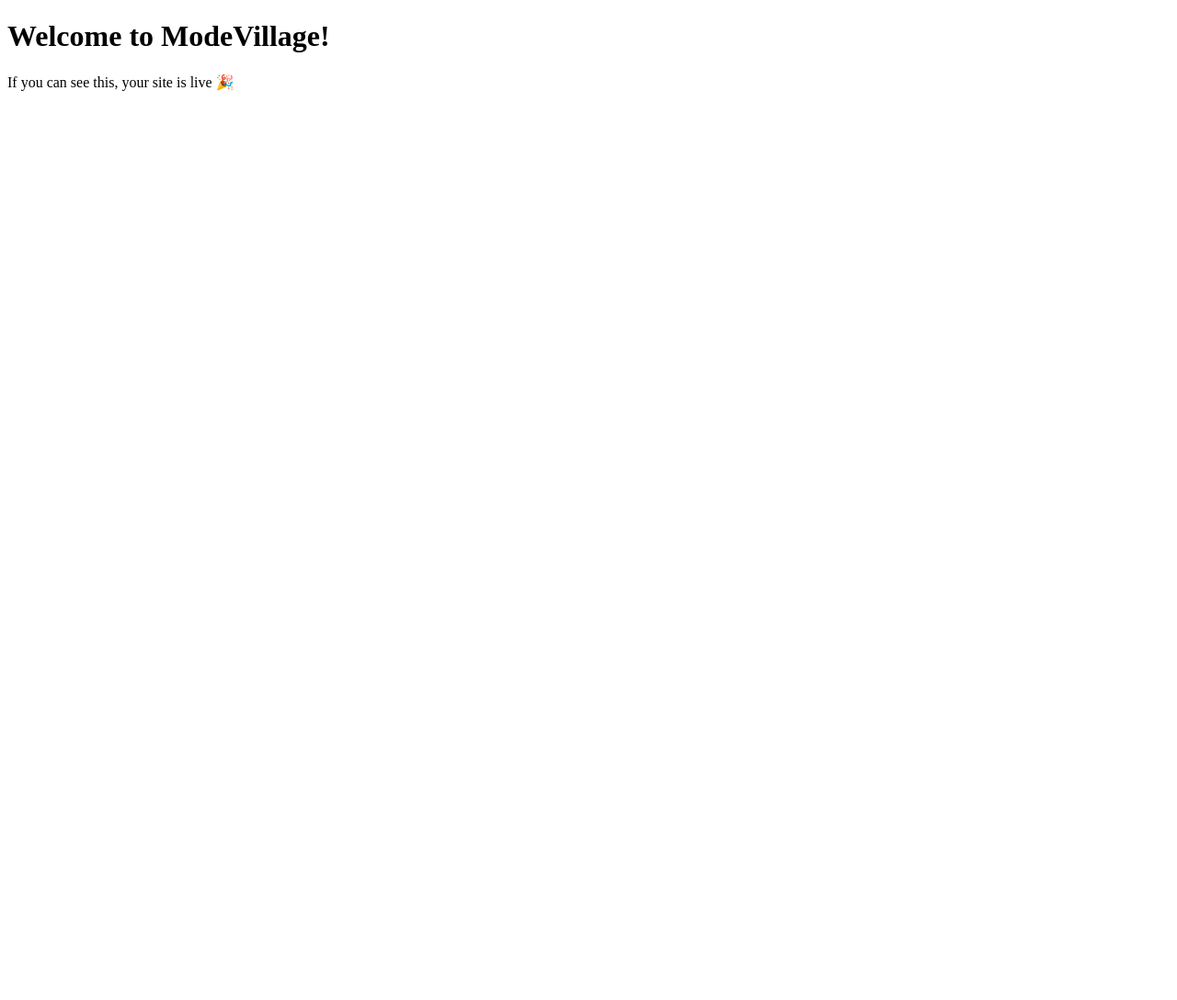
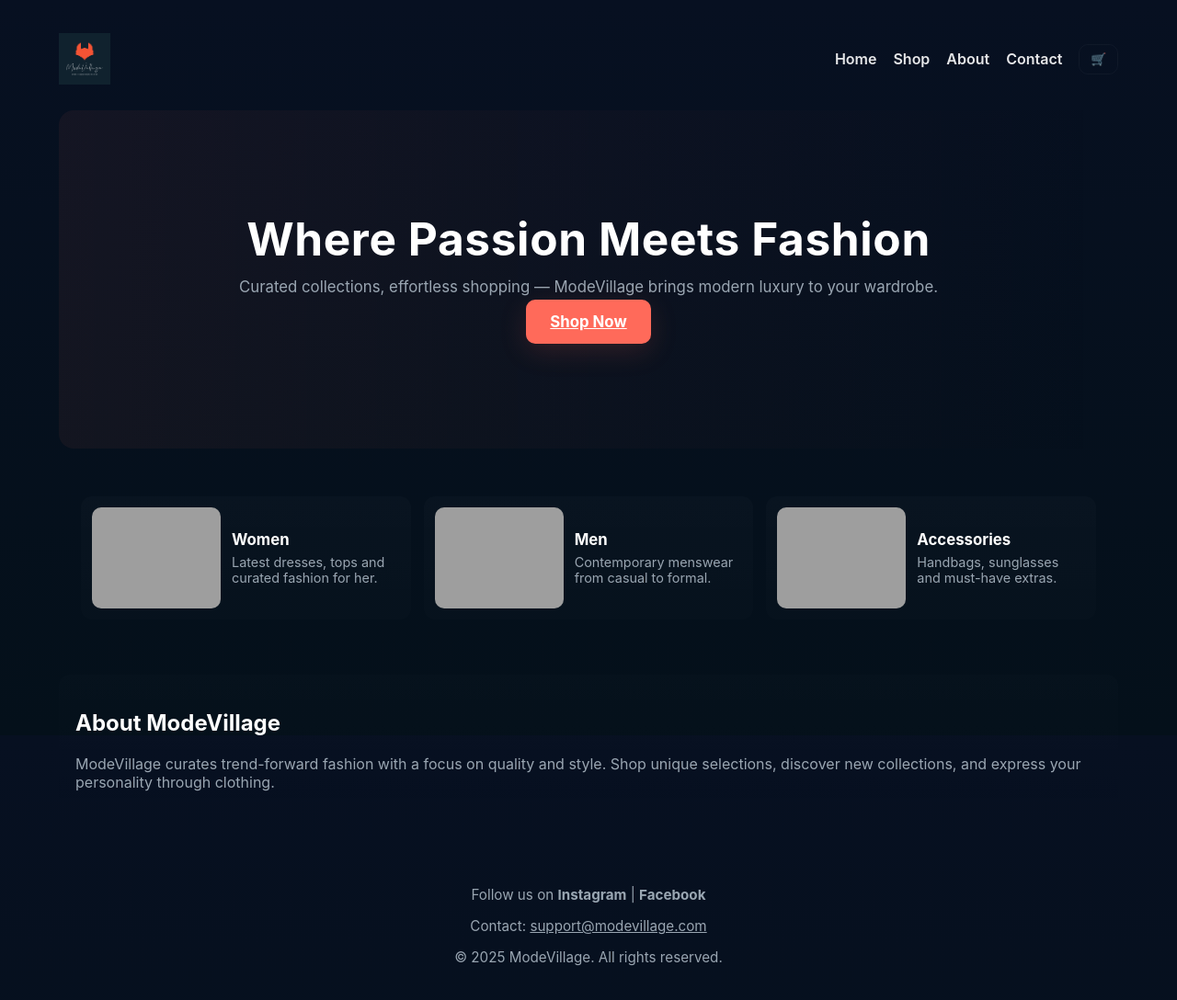
Before and after one commit to singhjaspal2214/ModeViilage, a plain HTML site: page index.html in a window 1280 px wide. Shown: the whole page at 92% size. Before the commit the page ends 800 px from the top, so only its background shows below. Drawn offline with Linux system fonts and the light colour scheme; grey boxes are pictures that could not be loaded.

Commit message:
Add files via upload

```diff
--- a/index.html
+++ b/index.html
@@ -1,12 +1,82 @@
-<!DOCTYPE html>
+<!doctype html>
 <html lang="en">
 <head>
-  <meta charset="UTF-8">
-  <meta name="viewport" content="width=device-width, initial-scale=1.0">
-  <title>ModeVillage</title>
+  <meta charset="utf-8">
+  <meta name="viewport" content="width=device-width, initial-scale=1">
+  <title>ModeVillage — Where Passion Meets Fashion</title>
+  <meta name="theme-color" content="#FF6A5A">
+  <link rel="stylesheet" href="style.css">
 </head>
 <body>
-  <h1>Welcome to ModeVillage!</h1>
-  <p>If you can see this, your site is live 🎉</p>
+  <div class="container">
+    <header class="header fade-up" style="animation-delay:.05s">
+      <div class="brand">
+        <img src="logo.png" alt="ModeVillage logo">
+      </div>
+      <nav class="nav">
+        <a href="#">Home</a>
+        <a href="#shop">Shop</a>
+        <a href="#about">About</a>
+        <a href="#contact">Contact</a>
+        <button class="icon-btn">🛒</button>
+      </nav>
+    </header>
+
+    <section class="hero fade-up" style="animation-delay:.12s">
+      <div class="hero-inner">
+        <h1>Where Passion Meets Fashion</h1>
+        <p>Curated collections, effortless shopping — ModeVillage brings modern luxury to your wardrobe.</p>
+        <p style="margin-top:18px">
+          <a href="https://www.modevillage.com" class="cta">Shop Now</a>
+        </p>
+      </div>
+    </section>
+
+    <section id="shop" class="collections container">
+      <div class="col-card fade-up" style="animation-delay:.18s">
+        <img src="https://images.unsplash.com/photo-1521335629791-ce4aec67dd47?auto=format&fit=crop&w=800&q=60" alt="Women's collection">
+        <div>
+          <h3>Women</h3>
+          <p>Latest dresses, tops and curated fashion for her.</p>
+        </div>
+      </div>
+
+      <div class="col-card fade-up" style="animation-delay:.24s">
+        <img src="https://images.unsplash.com/photo-1541099649105-f69ad21f3246?auto=format&fit=crop&w=800&q=60" alt="Men's collection">
+        <div>
+          <h3>Men</h3>
+          <p>Contemporary menswear from casual to formal.</p>
+        </div>
+      </div>
+
+      <div class="col-card fade-up" style="animation-delay:.30s">
+        <img src="https://images.unsplash.com/photo-1543163521-1bf539c55f7b?auto=format&fit=crop&w=800&q=60" alt="Accessories">
+        <div>
+          <h3>Accessories</h3>
+          <p>Handbags, sunglasses and must-have extras.</p>
+        </div>
+      </div>
+    </section>
+
+    <section id="about" class="about fade-up" style="animation-delay:.36s">
+      <h2>About ModeVillage</h2>
+      <p style="color:var(--muted)">ModeVillage curates trend-forward fashion with a focus on quality and style. Shop unique selections, discover new collections, and express your personality through clothing.</p>
+    </section>
+
+    <footer id="contact" class="footer fade-up" style="animation-delay:.42s">
+      <p>Follow us on <strong>Instagram</strong> | <strong>Facebook</strong></p>
+      <p>Contact: <a href="mailto:support@modevillage.com" style="color:inherit">support@modevillage.com</a></p>
+      <p>© 2025 ModeVillage. All rights reserved.</p>
+    </footer>
+  </div>
+
+  <script>
+    // Simple fade-up on load
+    document.addEventListener('DOMContentLoaded', function(){
+      document.querySelectorAll('.fade-up').forEach(function(el){
+        // nothing more needed, CSS animation plays
+      });
+    });
+  </script>
 </body>
 </html>
--- /dev/null
+++ b/style.css
@@ -0,0 +1,40 @@
+/* ModeVillage - luxury + trendy homepage styles */
+:root{
+  --bg:#071021;
+  --card:#0f1724;
+  --muted:#9aa6b2;
+  --accent:#FF6A5A;
+  --text:#fff;
+  --radius:12px;
+  --max-width:1200px;
+}
+*{box-sizing:border-box}
+html,body{height:100%;margin:0;font-family:Inter, Poppins, system-ui, -apple-system, "Segoe UI", Roboto, "Helvetica Neue", Arial;color:var(--text);background:linear-gradient(180deg,#071021 0%, #04101a 100%);}
+.container{max-width:var(--max-width);margin:0 auto;padding:24px;}
+.header{display:flex;align-items:center;justify-content:space-between;gap:12px;padding:12px 0;}
+.brand{display:flex;align-items:center;gap:12px;}
+.brand img{height:56px;display:block;}
+.nav{display:flex;gap:18px;align-items:center;font-weight:600;}
+.nav a{color:var(--text);text-decoration:none;opacity:0.9}
+.icon-btn{background:transparent;border:1px solid rgba(255,255,255,0.04);padding:8px 12px;border-radius:10px;color:var(--text);cursor:pointer}
+.hero{display:flex;align-items:center;justify-content:center;text-align:center;padding:80px 20px;background:linear-gradient(90deg,rgba(255,106,90,0.06),transparent);border-radius:16px;margin-top:16px;position:relative;overflow:hidden;}
+.hero .hero-inner{max-width:900px;}
+.hero h1{font-size:2.4rem;margin:0 0 12px;letter-spacing:0.6px}
+.hero p{color:var(--muted);font-size:1.05rem;margin:0 0 18px}
+.cta{background:var(--accent);color:white;padding:14px 26px;border-radius:10px;border:0;font-weight:700;cursor:pointer;box-shadow:0 8px 30px rgba(255,106,90,0.15);transform:translateY(0);transition:transform .18s ease,box-shadow .18s ease}
+.cta:hover{transform:translateY(-4px);box-shadow:0 18px 40px rgba(255,106,90,0.18);}
+.collections{display:grid;grid-template-columns:1fr;gap:14px;margin-top:28px}
+.col-card{background:linear-gradient(180deg, rgba(255,255,255,0.02), rgba(255,255,255,0.01));padding:12px;border-radius:12px;display:flex;gap:12px;align-items:center;cursor:pointer;transition:transform .2s ease,box-shadow .2s ease}
+.col-card img{width:140px;height:110px;object-fit:cover;border-radius:10px;flex-shrink:0}
+.col-card h3{margin:0;font-size:1.05rem}
+.col-card p{margin:6px 0 0;color:var(--muted);font-size:0.9rem}
+.col-card:hover{transform:translateY(-6px);box-shadow:0 12px 30px rgba(2,6,23,0.6)}
+.about{margin-top:36px;background:linear-gradient(180deg, rgba(255,255,255,0.01), transparent);padding:18px;border-radius:12px}
+.footer{margin-top:36px;padding:18px;text-align:center;color:var(--muted);font-size:0.95rem}
+@media(min-width:720px){
+  .collections{grid-template-columns:repeat(3,1fr)}
+  .hero{padding:110px 30px}
+  .hero h1{font-size:3.1rem}
+}
+.fade-up{opacity:0;transform:translateY(10px);animation:fadeUp .7s ease forwards}
+@keyframes fadeUp{to{opacity:1;transform:none}}
```
Also changed, not shown: logo.png (added).
